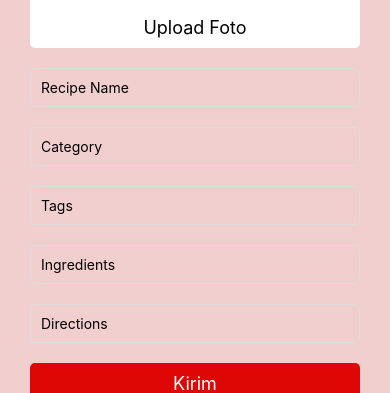
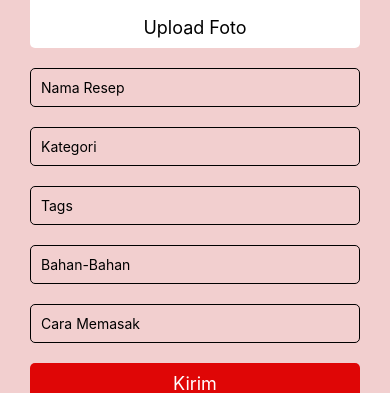
Before and after one commit to rajastra/resep-makanan, a React Native app: screen /AddMakanan in a window 390 px wide. Shown: the part 143-536 px from the top of the page. Built offline with nearby package versions, Linux system fonts and the light colour scheme.

Commit message:
Upload Code

```diff
--- a/src/screen/AddMakanan.js
+++ b/src/screen/AddMakanan.js
@@ -87,7 +87,7 @@ const AddMakanan = () => {
         </TouchableOpacity>
         <TextInput
           style={styles.textInput}
-          placeholder='Recipe Name'
+          placeholder='Nama Resep'
           onChangeText={formik.handleChange('title')}
           onBlur={formik.handleBlur('title')}
           value={formik.values.title}
@@ -97,7 +97,7 @@ const AddMakanan = () => {
         )}
         <TextInput
           style={styles.textInput}
-          placeholder='Category'
+          placeholder='Kategori'
           onChangeText={formik.handleChange('category')}
           onBlur={formik.handleBlur('category')}
           value={formik.values.category}
@@ -117,7 +117,7 @@ const AddMakanan = () => {
         )}
         <TextInput
           style={styles.textInput}
-          placeholder='Ingredients'
+          placeholder='Bahan-Bahan'
           onChangeText={formik.handleChange('ingredients')}
           onBlur={formik.handleBlur('ingredients')}
           value={formik.values.ingredients}
@@ -127,7 +127,7 @@ const AddMakanan = () => {
         )}
         <TextInput
           style={styles.textInput}
-          placeholder='Directions'
+          placeholder='Cara Memasak'
           onChangeText={formik.handleChange('steps')}
           onBlur={formik.handleBlur('steps')}
           value={formik.values.steps}
@@ -179,7 +179,7 @@ const styles = StyleSheet.create({
   },
   textInput: {
     borderWidth: 1,
-    borderColor: '#ddd',
+    borderColor: '#000',
     padding: 10,
     borderRadius: 5,
     marginBottom: 20,
--- a/src/screen/DetailScreen.js
+++ b/src/screen/DetailScreen.js
@@ -108,7 +108,7 @@ const styles = StyleSheet.create({
     marginVertical: 16,
   },
   title: {
-    fontSize: 16,
+    fontSize: 20,
     fontWeight: 'bold',
     marginBottom: 8,
     color: '#fff',
@@ -116,11 +116,11 @@ const styles = StyleSheet.create({
   listBahan: {
     marginLeft: 16,
     marginBottom: 4,
-    color: '#000',
+    color: '#fff',
   },
   caraMembuat: {
     marginLeft: 16,
     marginBottom: 16,
-    color: '#000',
+    color: '#fff',
   },
 });
```
